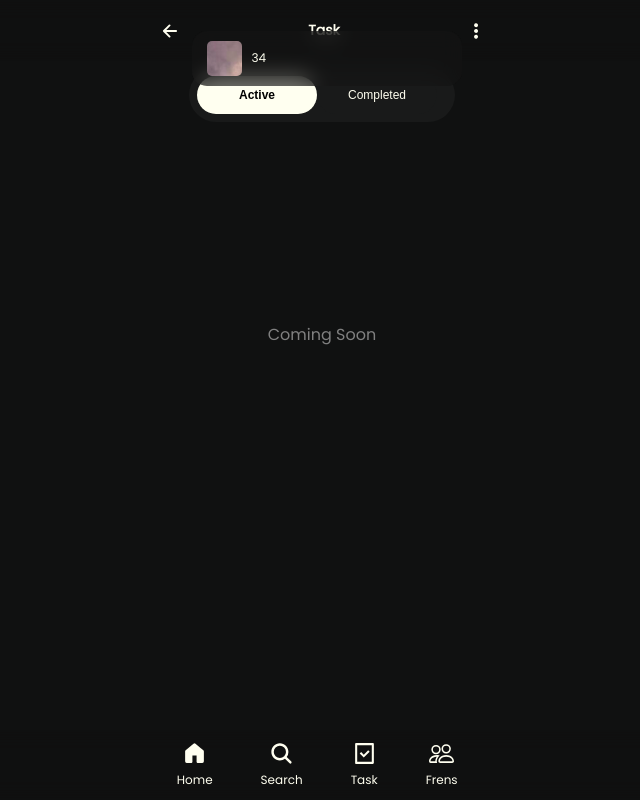
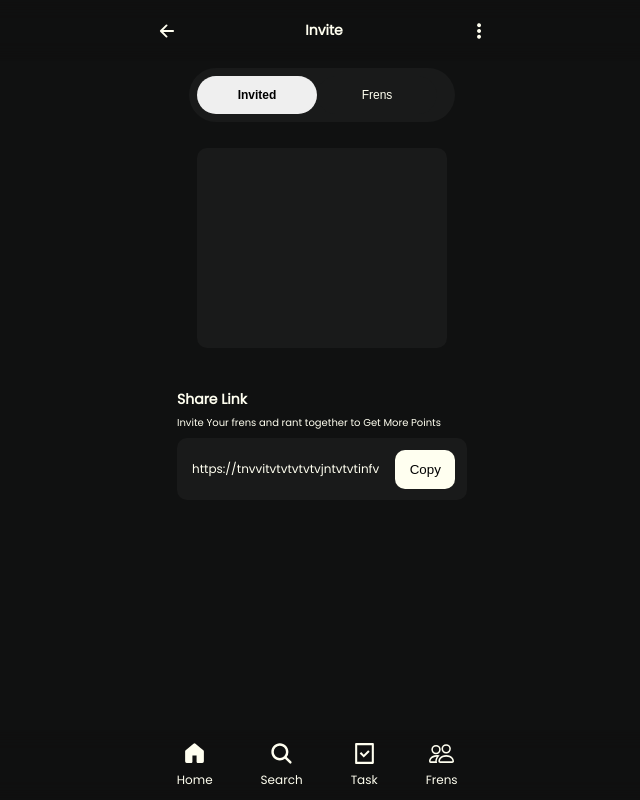
Before and after one commit to Chuks256/sky_web, a React (Vite) app: page / in a window 1280 px wide. Shown: the whole page, without its empty margins (318-958 px from the left). Built offline with nearby package versions, Linux system fonts and the light colour scheme.

Commit message:
still working

```diff
--- a/src/App.jsx
+++ b/src/App.jsx
@@ -15,11 +15,11 @@ function App() {
       <Routes>
       <Route  path='/app' element={<SplashScreen />} />
       <Route  path='/home' element={<HomeScreen/>} />
-      <Route exact path='/' element={<TaskScreen />} />
+      <Route path='/task' element={<TaskScreen />} />
       <Route path='/comment' element={<CommentScreen/>} />
       <Route path='/profile' element={<ProfileScreen/>} />
       <Route path='/createRant' element={<CreatePostScreen/>} />
-      <Route path='/frens' element={<FrensScreen/>} />
+      <Route path='/' element={<FrensScreen/>} />
     </Routes>
     </div>
     </>
--- a/src/Components/Notification.modal.jsx
+++ b/src/Components/Notification.modal.jsx
@@ -10,7 +10,7 @@ display:flex;
 align-items:center;
 justify-content:center;
 transition:linear,700ms;
-top:50px;
+top:-100px;
 `;
 
 const NotificationParentContainer =styled.div`
@@ -52,7 +52,7 @@ font-size:12px;
 
 const NotificationModal=(props)=>{
     return(
-        <Container style={{marginTop:`${props.position}`}}>
+        <Container style={{top:`${props.position}`}}>
             <NotificationParentContainer>
             <NotificationBadgeImg></NotificationBadgeImg>
         <NotificationTxtContainer>
--- a/src/Pages/FrensScreen.jsx
+++ b/src/Pages/FrensScreen.jsx
@@ -1,13 +1,182 @@
 import React from "react";
-import styled from "styled-components";
+import styled from "styled-components"
+import { IoArrowBack } from "react-icons/io5";
+import { SlOptionsVertical } from "react-icons/sl";
+import BottomNavigation from "../Components/BottomNavigation";
+import NotificationModal from "../Components/Notification.modal";
 
-const Container = styled.div``;
+
+const Container = styled.div`
+display:flex;
+align-items:center;
+flex-direction:column;
+gap:1em;
+`;
+
+const FrenHeader=styled.div`
+display:flex;
+padding:20px;
+top:0px;
+align-items:center;
+justify-content:center;
+gap:8em;
+position:fixed;
+z-index:2;
+background:rgba(16,17,17,40%);
+backdrop-filter:blur(10px);
+width:100%;
+`;
+
+const FrenTxt = styled.b`
+font-size:14px;
+`;
+
+const FrenOptionContainer = styled.div`
+padding:8px;
+background:var(--sky-preference-bg-shade-color);
+border-radius:100px;
+display:flex;
+align-items:center;
+width:250px;
+`;
+
+const InviteOption = styled.button`
+background:;
+padding:10px;
+width:120px;
+border-radius:100px;
+font-size:12px;
+font-weight:bold;
+`;
+
+const FrenOption = styled.button`
+background:var(--sky-preference-bg-shade-color);
+padding:10px;
+width:120px;
+color:ivory;
+border-radius:100px;
+font-size:12px;
+`;
+
+const FrenParentContainer = styled.div`
+padding:60px;
+display:flex;
+flex-direction:column;
+align-items:center
+`;
+
+ const FrenContainer = styled.div``;
+
+ const NoFrenContainer = styled.div`
+ display:flex;
+ padding:100px;
+ padding-top:200px;
+ font-size:16px;
+color:grey;
+text-align:center;
+ `;
+
+ const InviteContainer = styled.div`
+
+ `;
+
+ const SubParentContainer = styled.div`
+ display:flex;
+ flex-direction:column;
+ margin-top:-50px;
+ align-items:center;
+gap:2em;
+ `;
+
+ const QrCodeContainer = styled.div`
+ padding:100px;
+ background:var(--sky-preference-bg-shade-color);
+ border-radius:10px;
+ width:50px;
+
+ `;
+
+ const ShareContainer = styled.div`
+ display:flex;
+ flex-direction:column;
+ justify-content:center;
+ `;
+const ShareHeaderContainer = styled.div`
+line-height:10px;
+`;
+ const ShareHeaderTxt=styled.h3`
+font-size:14px;
+ `;
+ const ShareSubTxt = styled.p`
+ font-size:10px;
+
+ `;
+ const ShareElemContainer = styled.div`
+ padding:10px;
+ background:var(--sky-preference-bg-shade-color);
+ display:flex;
+ border-radius:10px;
+ width:270px;
+ `;
+ const ShareElemSubContainer=styled.div`
+ display:flex;
+ align-items:center;
+ gap:1em;
+ `;
+ const ShareElemTxt = styled.p`
+ font-size:12px;
+ margin-left:5px;
+ `;
+ const CopyBtn = styled.button`
+ padding:10px;
+ border-radius:10px;
+ width:60px;
+ background:ivory;
+ `;
 
 const FrensScreen=()=>{
+    const FrendummyData=[]
     return(
-        <Container>
-            <h1>Fren Screen</h1>
+        <>
+           <Container>
+        <FrenHeader>
+                <IoArrowBack size={20}/>
+                <FrenTxt>Invite</FrenTxt>
+                <SlOptionsVertical/>
+            </FrenHeader>
+
+
+            <FrenParentContainer>
+            <FrenOptionContainer>
+                <InviteOption>Invited</InviteOption>
+                <FrenOption>Frens</FrenOption>
+            </FrenOptionContainer>
+            <FrenContainer style={{display:"none"}}></FrenContainer>
+            <InviteContainer></InviteContainer>
+            </FrenParentContainer>
+
+            <SubParentContainer>
+                <QrCodeContainer></QrCodeContainer>
+                <ShareContainer>
+
+                    <ShareHeaderContainer>
+                        <ShareHeaderTxt>Share Link</ShareHeaderTxt>
+                        <ShareSubTxt>Invite Your frens and rant together to Get More Points </ShareSubTxt>
+                    </ShareHeaderContainer>
+
+                    <ShareElemContainer>
+                        <ShareElemSubContainer>
+                            <ShareElemTxt>https://tnvvitvtvtvtvtvjntvtvtinfv</ShareElemTxt>
+                            <CopyBtn>Copy</CopyBtn>
+                        </ShareElemSubContainer>
+                    </ShareElemContainer>
+                </ShareContainer>
+            </SubParentContainer>
+
         </Container>
+        <BottomNavigation />
+        </>
+
     )
 }
 
```
